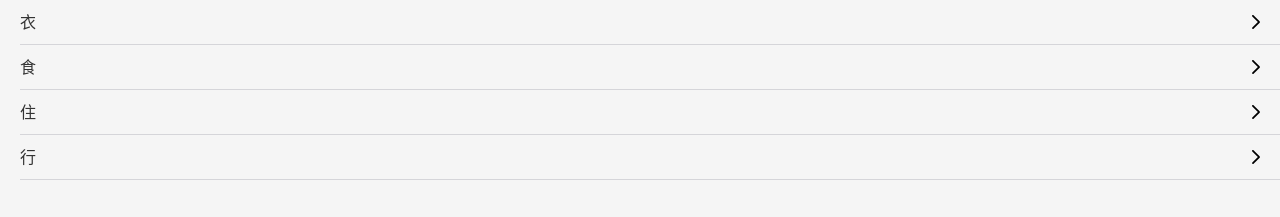
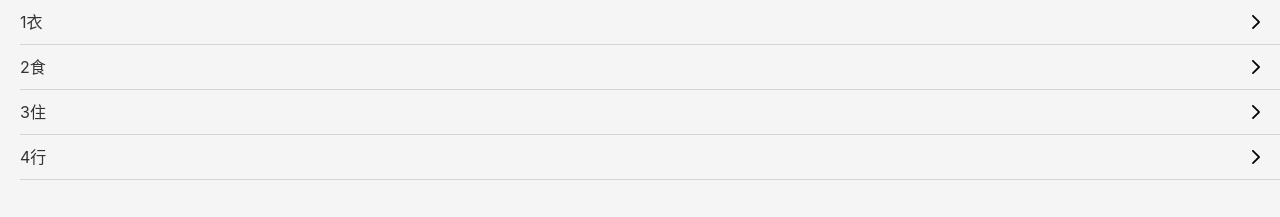
Before and after one commit to Layouwen/yixin-money-react, a React app: page /#/tags in a window 1280 px wide. Shown: the top 217 px of the page. Built offline with nearby package versions, Linux system fonts and the light colour scheme; the HTML template or start-up script is replaced by a standard one.

Commit message:
封装 findTag 到 useTags 里

```diff
--- a/src/App.tsx
+++ b/src/App.tsx
@@ -25,7 +25,7 @@
           <Route exact path="/tags">
             <Tags/>
           </Route>
-          <Route exact path="/tags/:tag">
+          <Route exact path="/tags/:id">
             <Tag/>
           </Route>
           <Route exact path="/money">
--- a/src/useTags.tsx
+++ b/src/useTags.tsx
@@ -1,13 +1,15 @@
 import {useState} from 'react';
 import {createId} from './lib/createId';
 
+const defaultTags = [
+  {id: createId(), name: '衣'},
+  {id: createId(), name: '食'},
+  {id: createId(), name: '住'},
+  {id: createId(), name: '行'},
+]
 const useTags = () => {
-  const [tags, setTags] = useState<{ id: number, name: string }[]>([
-    {id: createId(), name: '衣'},
-    {id: createId(), name: '食'},
-    {id: createId(), name: '住'},
-    {id: createId(), name: '行'},
-  ]);
-  return {tags, setTags};
+  const [tags, setTags] = useState<{ id: number, name: string }[]>(defaultTags);
+  const findTag = (id: number) => tags.filter(tag => tag.id === id)[0]
+  return {tags, setTags, findTag};
 };
 export {useTags};
--- a/src/views/Money/TagsSection.tsx
+++ b/src/views/Money/TagsSection.tsx
@@ -60,7 +60,7 @@
     <Wrapper>
       <ol>
         {tags.map(tag =>
-          <li key={tag.id} onClick={() => onToggleTag(tag.id)} className={getClass(tag.id)}>{tag.name}</li>
+          <li key={tag.id} onClick={() => onToggleTag(tag.id)} className={getClass(tag.id)}>{tag.id}{tag.name}</li>
         )}
       </ol>
       <button onClick={onAddTag}>新建标签</button>
--- a/src/views/Tag.tsx
+++ b/src/views/Tag.tsx
@@ -1,8 +1,18 @@
 import React from 'react';
+import {useTags} from '../useTags';
+import {useParams} from 'react-router-dom'
+
+type Params = {
+  id: string
+}
 
 const Tag: React.FC = () =>{
+  const {findTag} = useTags()
+  let {id} = useParams<Params>()
+
+  const tag = findTag(parseInt(id))
   return (
-    <div>h1</div>
+    <div>{tag.name}</div>
   );
 }
 
--- a/src/views/Tags.tsx
+++ b/src/views/Tags.tsx
@@ -47,8 +47,8 @@
       <TagList>
         {tags.map(tag =>
           <li key={tag.id}>
-            <Link to={'/tags/' + tag}>
-              <span className="oneLine">{tag.name}</span>
+            <Link to={'/tags/' + tag.id}>
+              <span className="oneLine">{tag.id}{tag.name}</span>
               <Icon name="right"/>
             </Link>
           </li>
```
